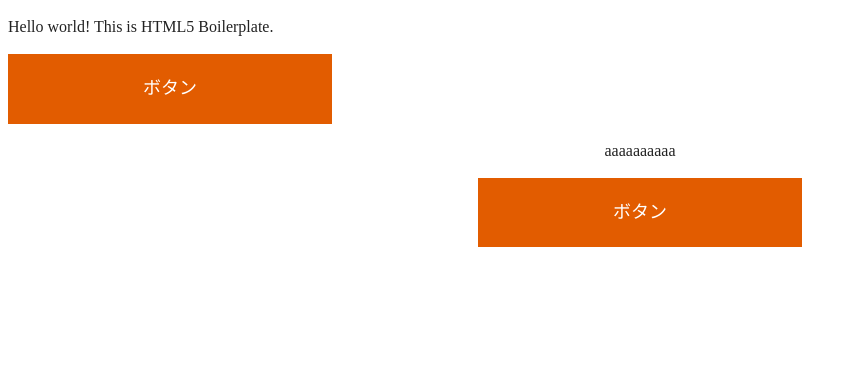
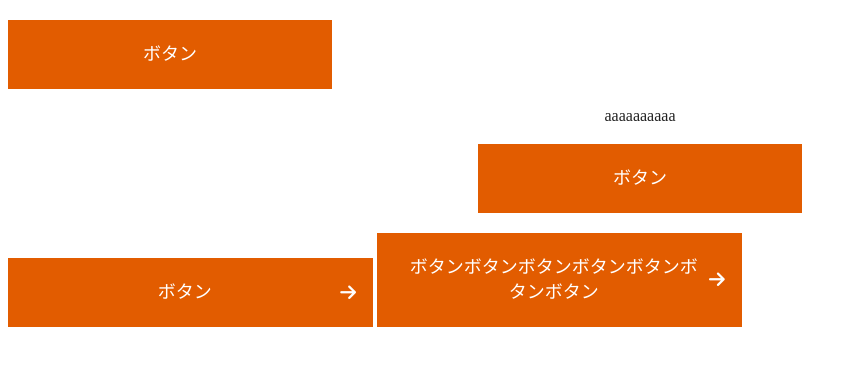
Before and after one commit to yoshi1011/css_master, a website built with webpack: page index.html in a window 1280 px wide. Shown: the whole page, without its empty margins (0-857 px from the left). Built offline with nearby package versions, Linux system fonts and the light colour scheme.

Commit message:
アイコン付きボタンを作った

```diff
--- a/css/style.css
+++ b/css/style.css
@@ -245,6 +245,10 @@ textarea {
   }
 }
 
+.section {
+  margin: 20px 0;
+}
+
 .btn {
   display: inline flow-root;
   width: 300px;
@@ -266,6 +270,29 @@ textarea {
   color: #e25c00;
 }
 
+.icon::before {
+  display: inline-block;
+  text-rendering: auto;
+  -webkit-font-smoothing: antialiased;
+}
+
+.btn--arrow-right {
+  position: relative;
+  padding-right: 2em;
+  padding-left: 1.38em;
+}
+
+.btn--arrow-right::after {
+  font-family: "Font Awesome 6 Free";
+  font: var(--fa-font-solid);
+  content: "\f061";
+  position: absolute;
+  top: 50%;
+  right: .83em;
+  font-weight: 900;
+  transform: translateY(-50%);
+}
+
 .align-center {
   text-align: center;
 }
--- a/index.html
+++ b/index.html
@@ -5,6 +5,7 @@
   <meta charset="utf-8">
   <meta name="viewport" content="width=device-width, initial-scale=1">
   <title></title>
+  <script src="https://kit.fontawesome.com/a6d171c17e.js" crossorigin="anonymous"></script>
   <link rel="stylesheet" href="css/style.css">
   <meta name="description" content="">
 
@@ -20,19 +21,21 @@
   <link rel="manifest" href="site.webmanifest">
   <meta name="theme-color" content="#fafafa">
 </head>
-
 <body>
 
-<!-- Add your site or application content here -->
-<p>Hello world! This is HTML5 Boilerplate.</p>
 <script src="js/app.js"></script>
 
-<a href="" class="btn">ボタン</a>
-
-<div class="align-center">
-  <p>aaaaaaaaaa</p>
+<section class="section">
   <a href="" class="btn">ボタン</a>
-</div>
+  <div class="align-center">
+    <p>aaaaaaaaaa</p>
+    <a href="" class="btn">ボタン</a>
+  </div>
+</section>
+<section class="section">
+  <a href="" class="btn btn--arrow-right">ボタン</a>
+  <a href="" class="btn btn--arrow-right">ボタンボタンボタンボタンボタンボタンボタン</a>
+</section>
 </body>
 
 </html>
```
